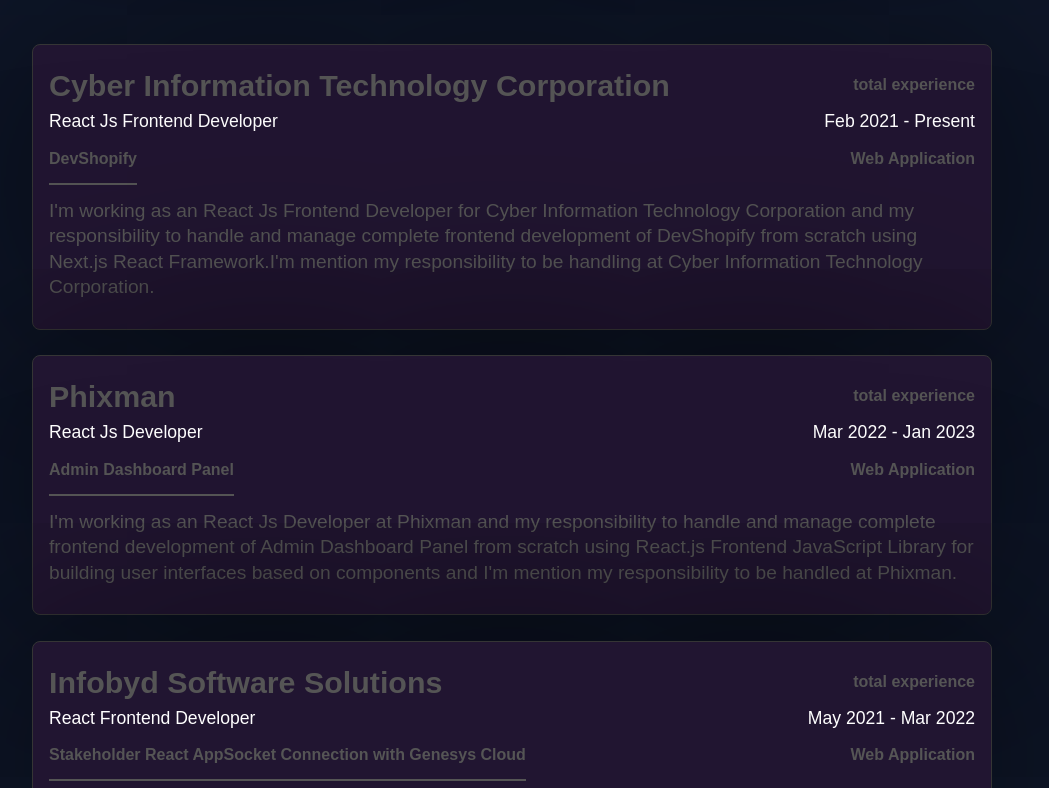
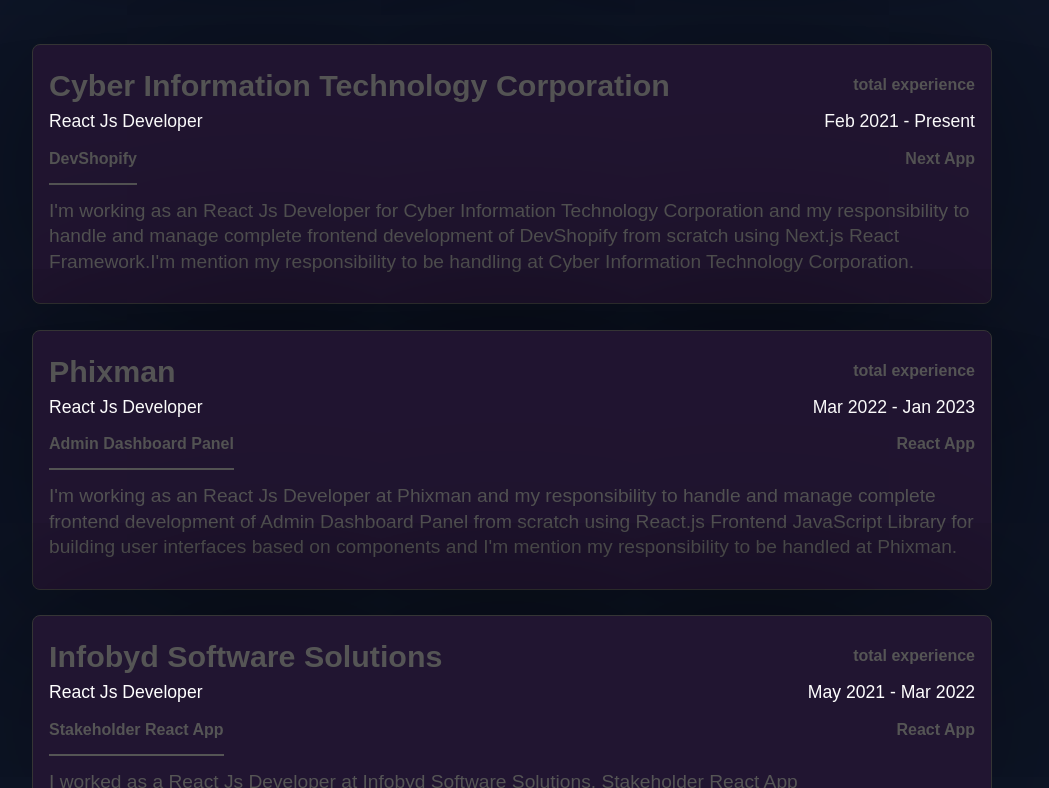
Before and after one commit to Vaishnavi-Karil/Portfolio-Frontend-React, a Next.js app: page / in a window 1280 px wide. Shown: the part 2272-3060 px from the top of the page, without its empty margins (128-1177 px from the left). Built offline with nearby package versions, Linux system fonts and the light colour scheme.

Commit message:
update the code

```diff
--- a/src/app/data/constants.js
+++ b/src/app/data/constants.js
@@ -146,17 +146,17 @@
 export const ArrayofExperiences = [
   {
     companyname : "Cyber Information Technology Corporation",
-    designation : "React Js Frontend Developer",
+    designation : "React Js Developer",
     startdate : "Feb 2021",
     enddate : "Present",
     experience : 'total experience',
     responsibility : [],
+    plateform : "Next App",
+    projectname : ["DevShopify"],
+    workingOnTotalProjects : 1,
     description : (designation, companyname, projectname) => {
       return `I'm working as an ${designation} for ${companyname} and my responsibility to handle and manage complete frontend development of ${projectname} from scratch using Next.js React Framework.I'm mention my responsibility to be handling at ${companyname}.`
     },
-    plateform : "Web Application",
-    projectname : ["DevShopify"],
-    workingOnTotalProjects : 1,
     technologies : {
       frontendtechnologies: ["React"],
       backendtechnologies: ["Node.js", "Express", "Mongoose ODM", "MongoDB", "JWT", "Cors"],
@@ -171,15 +171,15 @@
     experience: "total experience",
     responsibility: [],
     projectname: "Admin Dashboard Panel",
+    plateform: 'React App',
     description: (designation, companyname, projectname) => {
       return `I'm working as an ${designation} at ${companyname} and my responsibility to handle and manage complete frontend development of ${projectname} from scratch using React.js Frontend JavaScript Library for building user interfaces based on components and I'm mention my responsibility to be handled at ${companyname}.`;
     },
-    plateform: 'Web Application'
   },
 
   {
     companyname : "Infobyd  Software Solutions",
-    designation : "React Frontend Developer",
+    designation : "React Js Developer",
     startdate : "May 2021",
     enddate : "Mar 2022",
     experience : "total experience",
@@ -187,8 +187,8 @@
     description : (designation, companyname, responsibility) => {
       return `I worked as a ${designation} at ${companyname}. ${responsibility}`
     },
-    plateform : "Web Application",
-    projectname : ["Stakeholder React App", "Socket Connection with Genesys Cloud"],
+    plateform : "React App",
+    projectname : ["Stakeholder React App"],
     workingOnTotalProjects : 2,
     technologies : {
       frontendtechnologies: ["React","Redux", "Material Ui", "JavaScript", "EcmaScript", "Local Storage", "Local Storage", "Fetch Api's", "React Hooks", "Regular Expresssions"],
```
